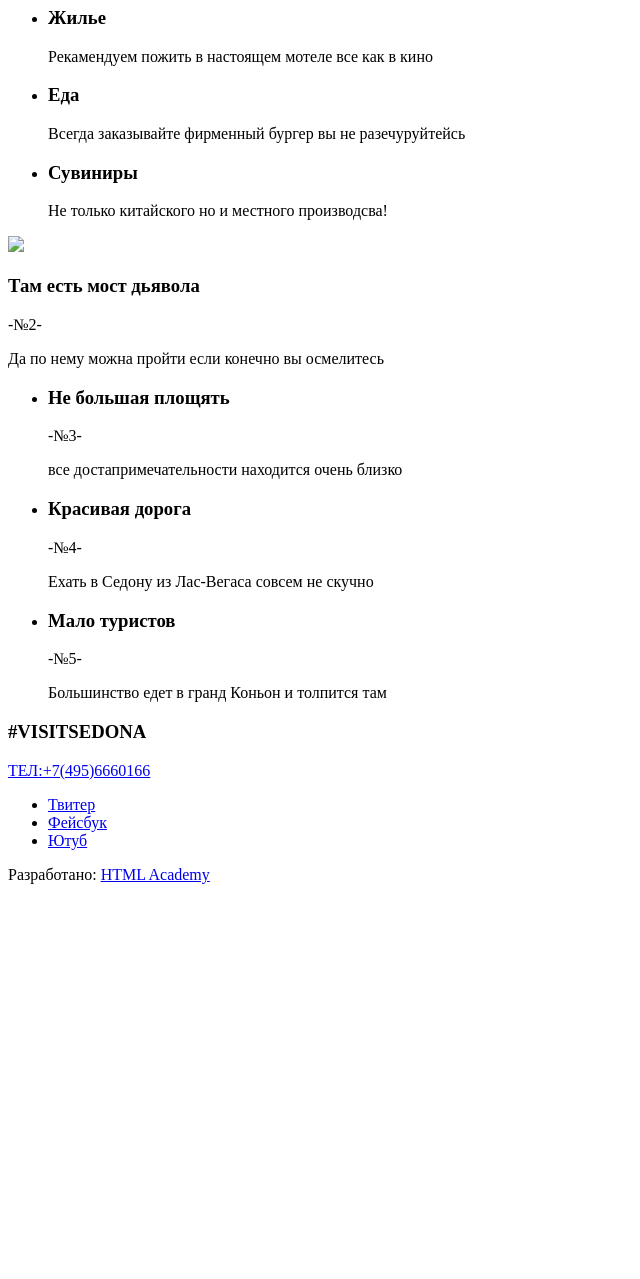
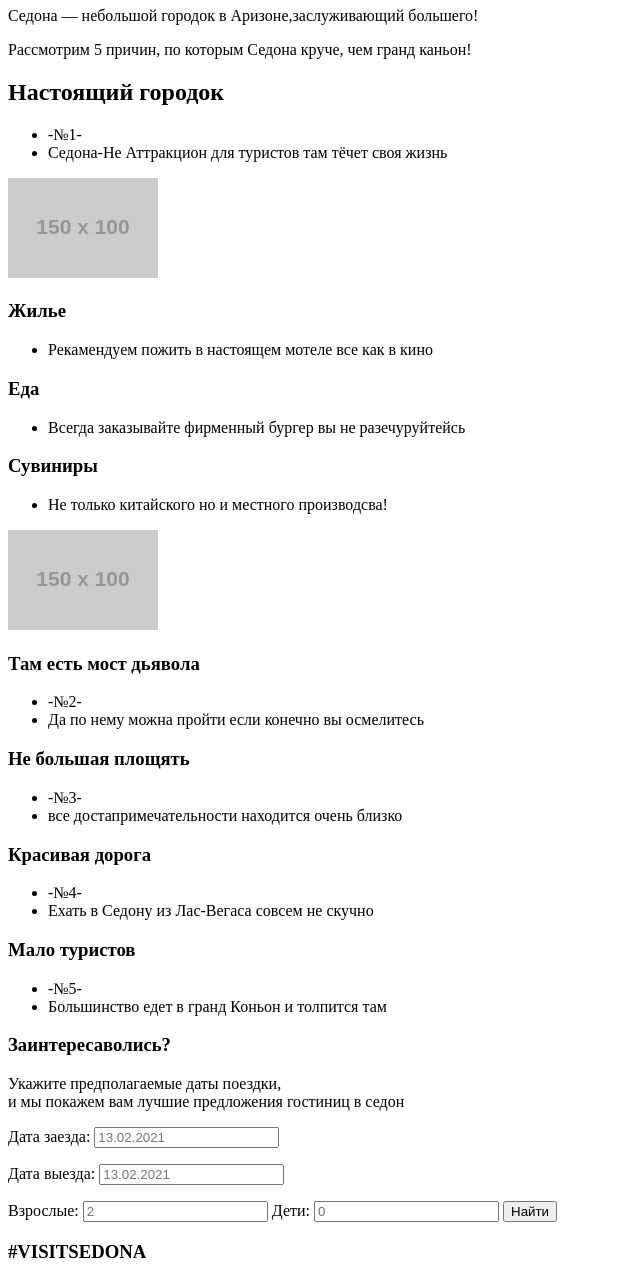
Before and after one commit to altair661/1687651-sedona-30, a plain HTML site: page index.html in a window 1280 px wide. Shown: the part 307-1586 px from the top of the page, without its empty margins (0-640 px from the left). Before the commit the page ends 1207 px from the top, so only its background shows below. Drawn offline with Linux system fonts and the light colour scheme; placeholder pictures from the web are drawn by us.

Commit message:
Update index.html

```diff
--- a/index.html
+++ b/index.html
@@ -8,7 +8,9 @@
 <body>
   <header>
     <nav>
+      <a>
       <img src="img/index-logo.png"width="138"height="70" alt="Логотип проекта Седона">
+      </a>
       <ul>
         <li><a href="blank.html">Информация</a></li>
         <li><a href="blank.html">Фото и Видео</a></li>
@@ -19,54 +21,78 @@
   </header>
   <main>
     <img src="https://via.placeholder.com/150x100" alt="">
-<h1>Проект Седона</h1>
+<h1>Курорт Седона</h1>
+<div>Седона — небольшой городок в Аризоне,заслуживающий большего!</div>
+<p>Рассмотрим 5 причин, по которым Седона круче, чем гранд каньон!</p>
+<div>
+  <h2>Настоящий
+    городок</h2>
+    <ul>
+      <li>-№1-</li>
+      <li>Седона-Не Аттракцион для туристов там тёчет своя жизнь</li>
+    </ul>
+    <img src="https://via.placeholder.com/150x100" alt="#">
+</div>
 <section>
+      <h3>Жилье</h3>
       <ul>
-    <li>
-      <h3>Жилье</h3>
-      <p>Рекамендуем пожить в настоящем мотеле все как в кино</p>
-    </li>
-    <li>
+      <li>Рекамендуем пожить в настоящем мотеле все как в кино</li>
+      </ul>
       <h3>Еда</h3>
-      <p>Всегда заказывайте фирменный бургер вы не разечуруйтейсь</p>
-    </li>
-    <li>
+      <ul>
+      <li>Всегда заказывайте фирменный бургер вы не разечуруйтейсь</li>
+      </ul>
       <h3>Сувиниры</h3>
-      <p>Не только китайского но и местного производсва!</p>
-    </li>
+      <ul>
+      <li>Не только китайского но и местного производсва!</li>
       </ul>
 </section>
-<section>
-  <img src="img/#">
-</section>
-<section>
+<div>
+  <img src="https://via.placeholder.com/150x100" alt="#">
+</div>
+<div>
   <h3>Там есть мост дьявола</h3>
-  <p>-№2-</p>
-  <p>Да по нему можна пройти если конечно вы осмелитесь</p>
-</section>
-<section>
   <ul>
-    <li>
+  <li>-№2-</li>
+  <li>Да по нему можна пройти если конечно вы осмелитесь</li>
+  </ul>
+</div>
+<div>
       <h3>Не большая площять</h3>
-      <p>-№3-</p>
-      <p>все достапримечательности находится очень близко</p>
-    </li>
+      <ul>
+      <li>-№3-</li>
+      <li>все достапримечательности находится очень близко</li>
       </ul>
+      <h3>Красивая дорога</h3>
       <ul>
-    <li>
-      <h3>Красивая дорога</h3>
-      <p>-№4-</p>
-      <p>Ехать в Седону из Лас-Вегаса совсем не скучно</p>
-    </li>
+      <li>-№4-</li>
+      <li>Ехать в Седону из Лас-Вегаса совсем не скучно</li>
       </ul>
+      <h3>Мало туристов</h3>
       <ul>
-    <li>
-      <h3>Мало туристов</h3>
-      <p>-№5-</p>
-      <p>Большинство едет в гранд Коньон и толпится там</p>
-    </li>
+      <li>-№5-</li>
+      <li>Большинство едет в гранд Коньон и толпится там</li>
       </ul>
-</section>
+</div>
+<div>
+  <h3>Заинтересаволись?</h3>
+  <p>Укажите предполагаемые даты поездки,<br> и мы покажем вам лучшие предложения гостиниц в седон
+  </p>
+  <form action="https://echo.htmlacademy.ru" method="post">
+    <label for="appointment-date">Дата заезда:</label>
+    <input id="appointment-date" type="text" name="date" placeholder="13.02.2021">
+    </p>
+    <p>
+    <label for="appointment-date">Дата выезда:</label>
+    <input id="appointment-date" type="text" name="date" placeholder="13.02.2021">
+    </p>
+    <label>Взрослые:</label>
+    <input type="number" name="number" placeholder="2">
+    <label>Дети:</label>
+    <input type="number" name="nunber" placeholder="0">
+    <button>Найти</button>
+  </form>
+</div>
   </main>
   <footer>
     <section>
```
Lines whose indentation alone changed are shown as unchanged.
